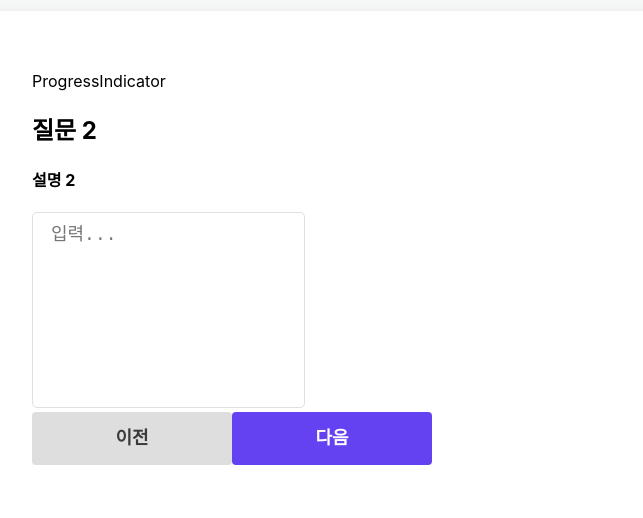
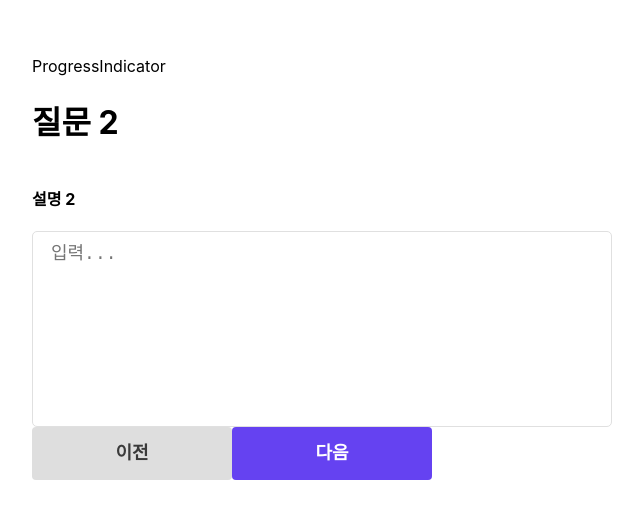
Before and after one commit to GCgang/survey-pie, a React (Create React App) app: page /survey/1/1 in a window 1280 px wide. Shown: the part 132-650 px from the top of the page, without its empty margins (318-961 px from the left). Built offline with nearby package versions, Linux system fonts and the light colour scheme.

Commit message:
Feat: CSS-QuestionBox

```diff
--- a/src/components/QuestionBox/index.js
+++ b/src/components/QuestionBox/index.js
@@ -2,6 +2,7 @@ import Description from '../Description';
 import Title from '../Title';
 import Body from '../Body';
 import ActionButtons from '../ActionButtons';
+import styled from 'styled-components';
 export default function QuestionBox({
   question,
   questionsLength,
@@ -11,11 +12,22 @@ export default function QuestionBox({
 }) {
   const { title, description, type, required, options } = question;
   return (
-    <section>
+    <QuestionBoxWrapper>
       <Title>{title}</Title>
       <Description>{description}</Description>
-      <Body type={type} answer={answer} setAnswers={setAnswers} options={options} />
+      <Body
+        type={type}
+        answer={answer}
+        setAnswers={setAnswers}
+        options={options}
+      />
       <ActionButtons questionsLength={questionsLength} step={step} />
-    </section>
+    </QuestionBoxWrapper>
   );
 }
+
+const QuestionBoxWrapper = styled.div`
+  display: flex;
+  flex-direction: column;
+  height: 100%;
+`;
```
